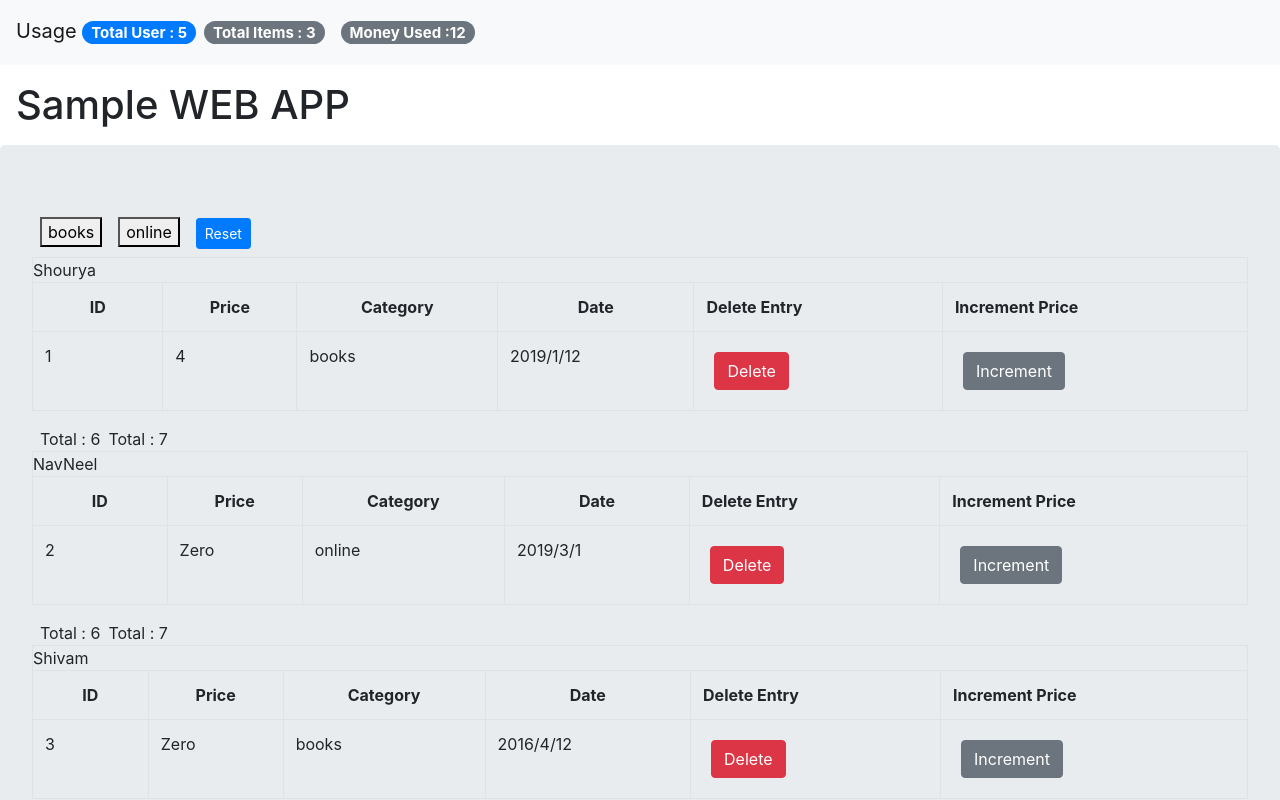
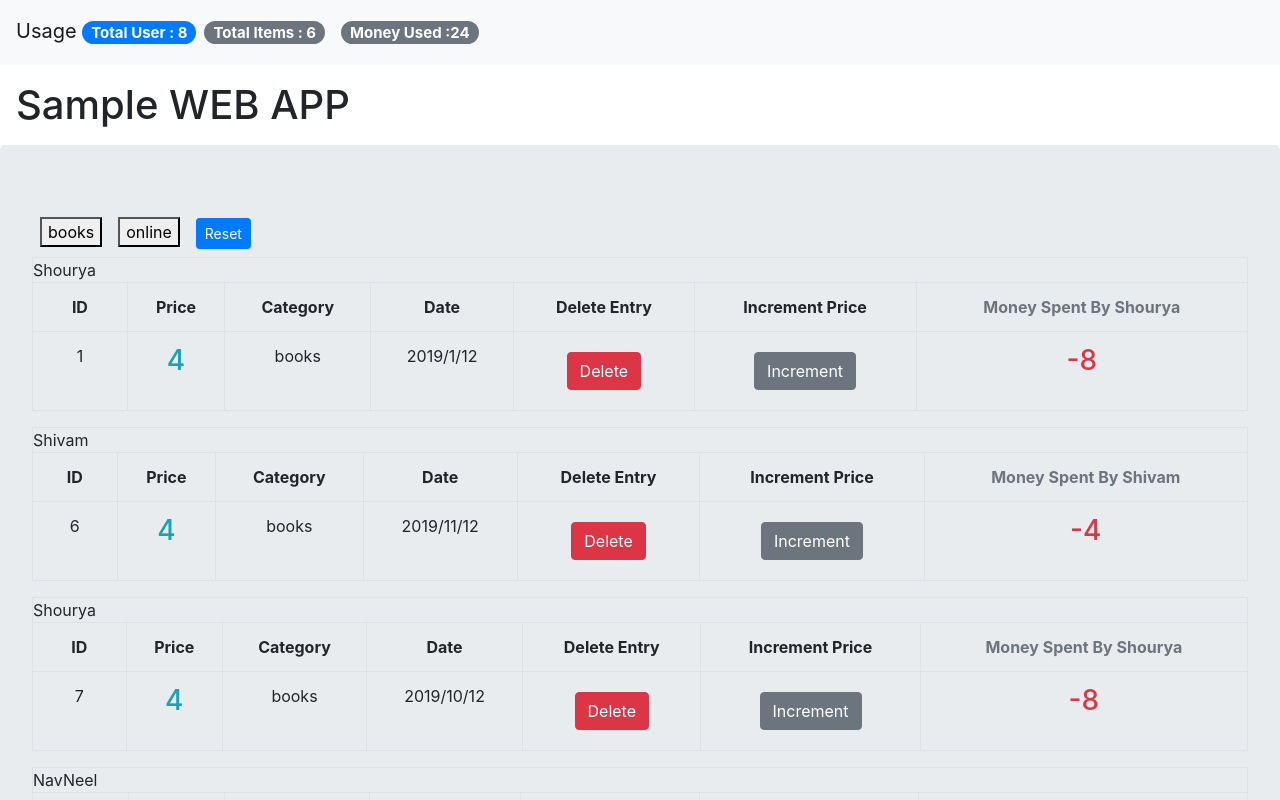
Before and after one commit to Flash-Shivam/Front-End, a React (Create React App) app: page / in a window 1280 px wide. Shown: the top 800 px of the page. Built offline with nearby package versions, Linux system fonts and the light colour scheme.

Commit message:
Junk Cleared, New items added

```diff
--- a/src/App.js
+++ b/src/App.js
@@ -8,21 +8,7 @@ class App extends Component {
     counters: [
       {
         User: "Shourya",
-        Trait: [1, 2, 3],
-        Rank: [
-          {
-            co: 1,
-            Location: "Delhi"
-          },
-          {
-            co: 2,
-            Location: "Delhi"
-          },
-          {
-            co: 4,
-            Location: "Delhi"
-          }
-        ],
+
         id: 1,
         value: 4,
         category: "books",
@@ -30,22 +16,35 @@ class App extends Component {
         Date: "2019/1/12"
       },
       {
+        User: "Shivam",
+
+        id: 6,
+        value: 4,
+        category: "books",
+        sub_category: "Register",
+        Date: "2019/11/12"
+      },
+      {
+        User: "Shourya",
+
+        id: 7,
+        value: 4,
+        category: "books",
+        sub_category: "Notebook",
+        Date: "2019/10/12"
+      },
+      {
         User: "NavNeel",
-        Trait: [1, 2, 3],
-        Rank: [
-          {
-            co: 1,
-            Location: "Delhi"
-          },
-          {
-            co: 2,
-            Location: "Delhi"
-          },
-          {
-            co: 4,
-            Location: "Delhi"
-          }
-        ],
+
+        id: 8,
+        value: 4,
+        category: "books",
+        sub_category: "TextBook",
+        Date: "2019/10/11"
+      },
+      {
+        User: "NavNeel",
+
         id: 2,
         value: 0,
         category: "online",
@@ -54,21 +53,7 @@ class App extends Component {
       },
       {
         User: "Shivam",
-        Trait: [1, 2, 3],
-        Rank: [
-          {
-            co: 1,
-            Location: "Delhi"
-          },
-          {
-            co: 2,
-            Location: "Delhi"
-          },
-          {
-            co: 4,
-            Location: "Delhi"
-          }
-        ],
+
         id: 3,
         value: 0,
         category: "books",
@@ -77,21 +62,7 @@ class App extends Component {
       },
       {
         User: "Shaswat",
-        Trait: [1, 2, 3],
-        Rank: [
-          {
-            co: 1,
-            Location: "Delhi"
-          },
-          {
-            co: 2,
-            Location: "Delhi"
-          },
-          {
-            co: 4,
-            Location: "Delhi"
-          }
-        ],
+
         id: 4,
         value: 4,
         category: "Food",
@@ -100,21 +71,7 @@ class App extends Component {
       },
       {
         User: "Manoj",
-        Trait: [1, 2, 3],
-        Rank: [
-          {
-            co: 1,
-            Location: "Delhi"
-          },
-          {
-            co: 2,
-            Location: "Delhi"
-          },
-          {
-            co: 4,
-            Location: "Delhi"
-          }
-        ],
+
         id: 5,
         value: 4,
         category: "Food",
@@ -153,6 +110,12 @@ class App extends Component {
     this.setState({ counters: cr });
   };
 
+  handleSortUser = () => {
+    let counters = [...this.state.counters];
+    let cr = counters.sort((a, b) => a.User > b.User);
+    this.setState({ counters: cr });
+  };
+
   handleReset = () => {
     const counters = this.state.counters.map(c => {
       c.value = 0;
@@ -167,21 +130,6 @@ class App extends Component {
     counters[index] = { ...counter };
     counters[index].value++;
     this.setState({ counters });
-  };
-
-  handleTrait = counter => {
-    const counters = [...this.state.counters];
-    const index = counters.indexOf(counter);
-    counters[index] = { ...counter };
-    counters[index].value++;
-
-    let i = 0;
-    let x = 0;
-    for (i = 0; i < counters[index].Trait.length; i++) {
-      x = x + counters[index].Trait[i];
-    }
-
-    return x;
   };
 
   handleRank = counter => {
@@ -216,6 +164,19 @@ class App extends Component {
     return x;
   };
 
+  addUserMoney = username => {
+    const counters = [...this.state.counters];
+    let i = 0;
+    let x = 0;
+    for (i = 0; i < counters.length; i++) {
+      if (counters[i].User === username) {
+        x = x + counters[i].value;
+      }
+    }
+
+    return x;
+  };
+
   handleShowOnline = () => {
     const counters = this.state.counters.filter(c => c.category === "online");
     this.setState({ counters });
@@ -240,7 +201,7 @@ class App extends Component {
             OnShow={this.handleShowBooks}
             OnShowOnline={this.handleShowOnline}
             Ad={this.add}
-            Money={this.handleTrait}
+            UseMoney={this.addUserMoney}
             Rank={this.handleRank}
           />
           <div />
@@ -249,6 +210,9 @@ class App extends Component {
           </button>
           <button onClick={this.handleSort} className="btn btn-primary m-5">
             Sort By Value
+          </button>
+          <button onClick={this.handleSortUser} className="btn btn-primary m-5">
+            Sort User
           </button>
           <button onClick={this.handleSorto} className="btn btn-primary m-5">
             Sort By Date
--- a/src/components/counter.jsx
+++ b/src/components/counter.jsx
@@ -1,5 +1,5 @@
 import React, { Component } from "react";
-import Rank from "./rank";
+import "bootstrap/dist/css/bootstrap.css";
 class Counter extends Component {
   render() {
     return (
@@ -13,17 +13,24 @@ class Counter extends Component {
               <th className="text-center">Price</th>
               <th className="text-center">Category</th>
               <th className="text-center">Date</th>
-              <th>Delete Entry</th>
-              <th>Increment Price</th>
+              <th className="text-center">Delete Entry</th>
+              <th className="text-center">Increment Price</th>
+              <th className="text-center text-secondary text-md">
+                Money Spent By {this.props.counter.User}
+              </th>
             </tr>
 
             <tr>
-              <td>{this.props.counter.id}</td>
-              <td>{this.formatCounter()}</td>
-              <td> {this.formatCounterCat()}</td>
-              <td> {this.formatCounterDate()}</td>
+              <td className="text-center">{this.props.counter.id}</td>
+              <td>
+                <h3 className={this.getTextClasses()}>
+                  {this.formatCounter()}
+                </h3>
+              </td>
+              <td className="text-center"> {this.formatCounterCat()}</td>
+              <td className="text-center"> {this.formatCounterDate()}</td>
 
-              <td>
+              <td className="text-center">
                 <button
                   onClick={() => this.props.onDelete(this.props.counter.id)}
                   className="btn btn-danger btn-default m-2"
@@ -31,7 +38,7 @@ class Counter extends Component {
                   Delete
                 </button>
               </td>
-              <td>
+              <td className="text-center">
                 <button
                   onClick={() => this.props.onIncrement(this.props.counter)}
                   className="btn btn-secondary btn-default m-2"
@@ -39,20 +46,14 @@ class Counter extends Component {
                   Increment
                 </button>
               </td>
+              <td className="text-center">
+                <h3 className="text-danger">
+                  -{this.props.UseMoney(this.props.counter.User)}
+                </h3>
+              </td>
             </tr>
           </tbody>
         </table>
-        <span className="m-2">
-          Total : {this.props.Money(this.props.counter)}
-        </span>
-        <span>Total : {this.props.Rank(this.props.counter)}</span>
-        <Rank
-          counter={this.props.counter}
-          onDelete={this.props.OnDelete}
-          onIncrement={this.props.OnIncrement}
-          Money={this.props.Money}
-          Rank={this.props.counter.Rank}
-        />
       </React.Fragment>
     );
   }
@@ -65,6 +66,18 @@ class Counter extends Component {
       classes = classes + "badge-info";
     } else {
       classes = classes + "badge-secondary";
+    }
+    return classes;
+  }
+
+  getTextClasses() {
+    let classes = "text text-center ";
+    if (this.props.counter.value === 0) {
+      classes = classes + "text-warning";
+    } else if (this.props.counter.value <= 10) {
+      classes = classes + "text-info";
+    } else {
+      classes = classes + "text-secondary";
     }
     return classes;
   }
--- a/src/components/counters.jsx
+++ b/src/components/counters.jsx
@@ -25,7 +25,7 @@ class Counters extends Component {
             onDelete={this.props.OnDelete}
             onIncrement={this.props.OnIncrement}
             counter={counter}
-            Money={this.props.Money}
+            UseMoney={this.props.UseMoney}
             Rank={this.props.Rank}
           />
         ))}
--- a/src/components/rank.js
+++ /dev/null
@@ -1,9 +0,0 @@
-import React, { Component } from "react";
-
-class Rank extends Component {
-  render() {
-    return <React.Fragment />;
-  }
-}
-
-export default Rank;
```
